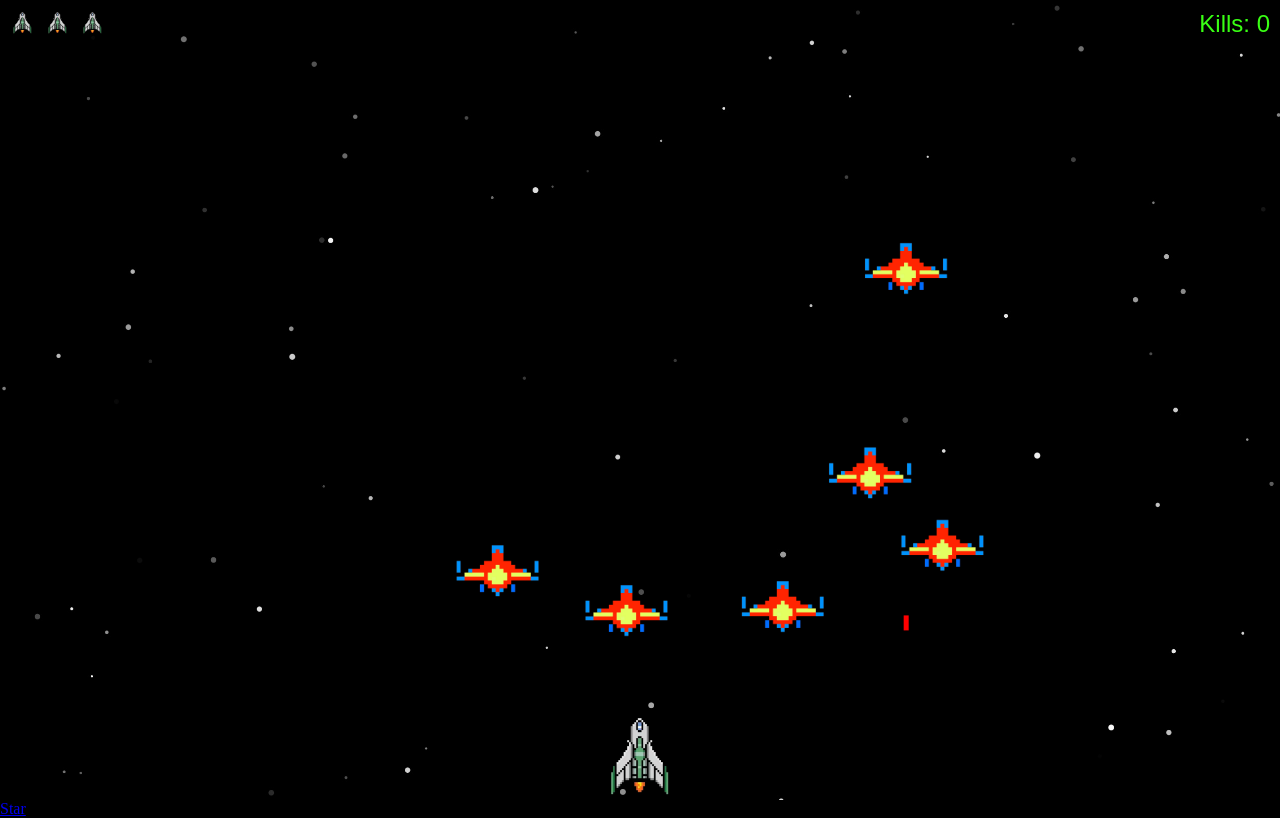
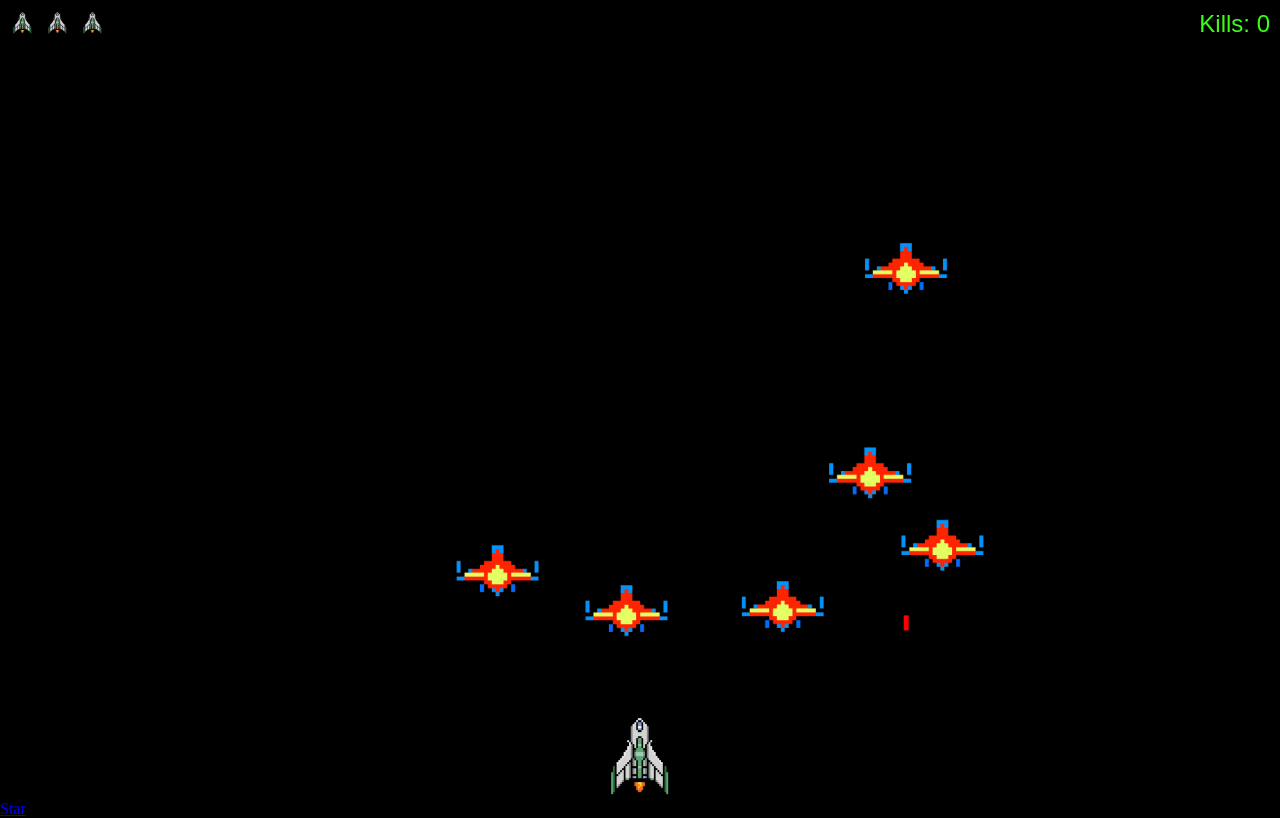
Before and after one commit to sudo-self/space-shooter, a website: page index.html in a window 1280 px wide. Drawn offline with Linux system fonts and the light colour scheme.

Commit message:
Update styles.css

```diff
--- a/styles.css
+++ b/styles.css
@@ -3,14 +3,15 @@ body {
   overflow: hidden;
   background-color: black;
 }
+
 canvas {
   display: block;
   width: 100vw;
   height: 100vh;
-  background-image: url('./assets/space-background.jpg');
   background-size: cover;
   background-position: center;
 }
+
 
 #pauseMenu {
   position: absolute;
```
